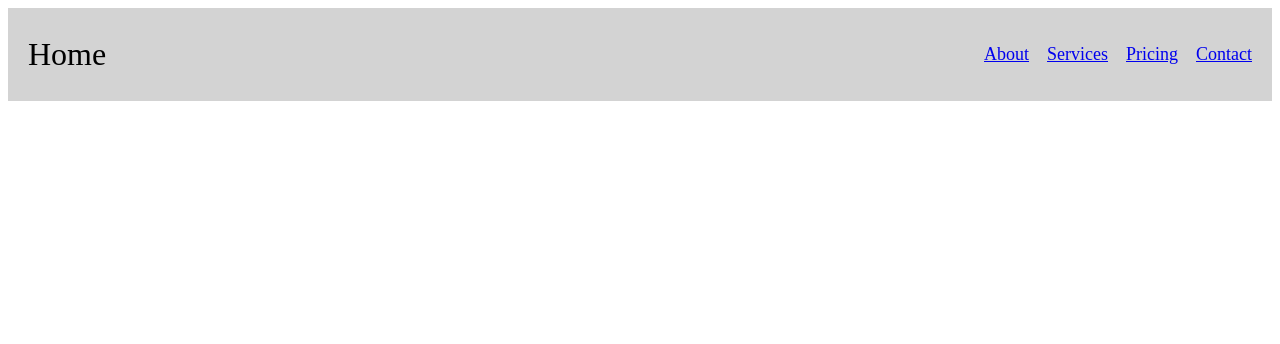
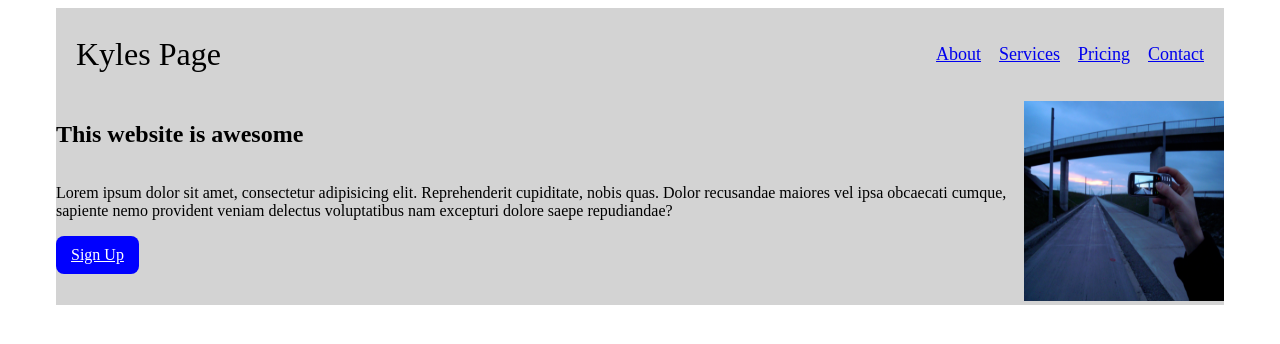
Before and after one commit to macdoozled/Landing-Page, a plain HTML site: page index.html in a window 1280 px wide. Drawn offline with Linux system fonts and the light colour scheme.

Commit message:
First Body Section

```diff
--- a/index.html
+++ b/index.html
@@ -1,5 +1,6 @@
 <!DOCTYPE html>
 <html lang="en">
+
 <head>
   <meta charset="UTF-8">
   <meta name="viewport" content="width=device-width, initial-scale=1.0">
@@ -7,10 +8,10 @@
   <title>Landing Pages</title>
   <link rel="stylesheet" href="styles.css">
 </head>
-
+<!-- Navigtion Bar -->
 <header>
   <nav class="navbar">
-<div class="logo">Home</div>
+    <div class="logo">Kyles Page</div>
     <ul class="nav-links">
       <div class="menu">
         <li><a href="about.html">About</a></li>
@@ -21,8 +22,20 @@
     </ul>
   </nav>
 </header>
+
 <body>
+  <!--Top Section With words on left, image on right -->
+  <div class="container1">
+    <div class="container2">
+      <h2>This website is awesome</h2>
+      <div>
+        <p>Lorem ipsum dolor sit amet, consectetur adipisicing elit. Reprehenderit cupiditate, nobis quas. Dolor recusandae maiores vel ipsa obcaecati cumque, sapiente nemo provident veniam delectus voluptatibus nam excepturi dolore saepe
+          repudiandae?</p>
+      </div>
+      <div> <a href="https://google.com" class="button"> Sign Up</a></div>
+    </div>
+    <div class="image"><img src="image.png" alt="Person taking picure of overpass." height=200px width=200px;></div>
+  </div></div>
+</body>
 
-
-</body>
 </html>
--- a/styles.css
+++ b/styles.css
@@ -9,6 +9,8 @@ li {
   padding: 20px;
   color: #fff;
   background-color: lightgrey;
+  margin-left: 3em;
+  margin-right: 3em;
 }
 
 .menu {
@@ -21,3 +23,27 @@ li {
   font-size: 32px;
   color: black;
 }
+
+.container1 {
+  display: flex;
+  flex-direction: row;
+  margin-left: 3em;
+  margin-right: 3em;
+  background-color: lightgrey;
+}
+
+.container2 {
+  display: flex;
+  flex-direction: column;
+}
+
+.button {
+  display: inline-block;
+  border-radius: 8px;
+  background-color: blue;
+font-size: 16px;
+text-align: center;
+color: white;
+padding: 10px 15px;
+outline: none;
+}
```
Also changed, not shown: image.png (added). Lines whose indentation alone changed are shown as unchanged.
